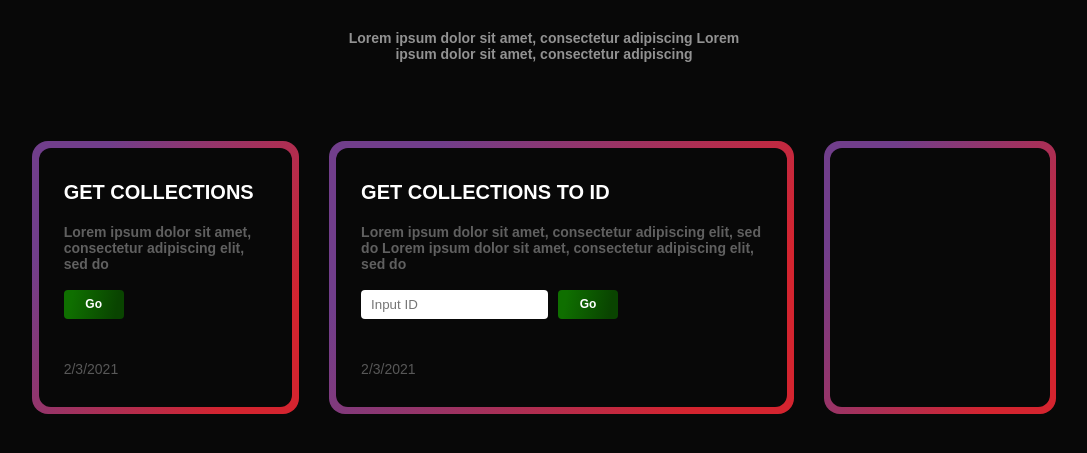
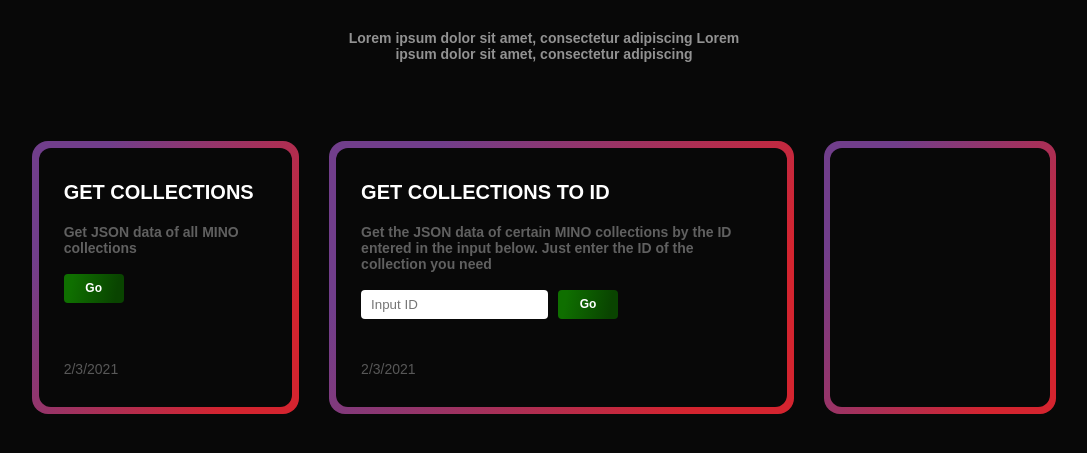
Before and after one commit to ssandry/mino-api, a Flask app: page / in a window 1280 px wide. Shown: the part 290-743 px from the top of the page, without its empty margins (96-1183 px from the left). Run offline with Flask 2, Linux system fonts and the light colour scheme.

Commit message:
Correct text

```diff
--- a/templates/index.html
+++ b/templates/index.html
@@ -13,7 +13,7 @@
                 <div>
                     <h2>Get Collections</h2>
                     <p>
-                        Lorem ipsum dolor sit amet, consectetur adipiscing elit, sed do
+                        Get JSON data of all MINO collections
                     </p>
                     <button style="margin-top: 18px;" >
                         <a href="/mino-api/get-collections">Go</a>
@@ -27,7 +27,7 @@
                 <div>
                     <h2>Get Collections to ID</h2>
                     <p>
-                        Lorem ipsum dolor sit amet, consectetur adipiscing elit, sed do Lorem ipsum dolor sit amet, consectetur adipiscing elit, sed do
+                        Get the JSON data of certain MINO collections by the ID entered in the input below. Just enter the ID of the collection you need
                     </p>
                     <div class="form">
                         <input type="text" placeholder="Input ID" >
```
